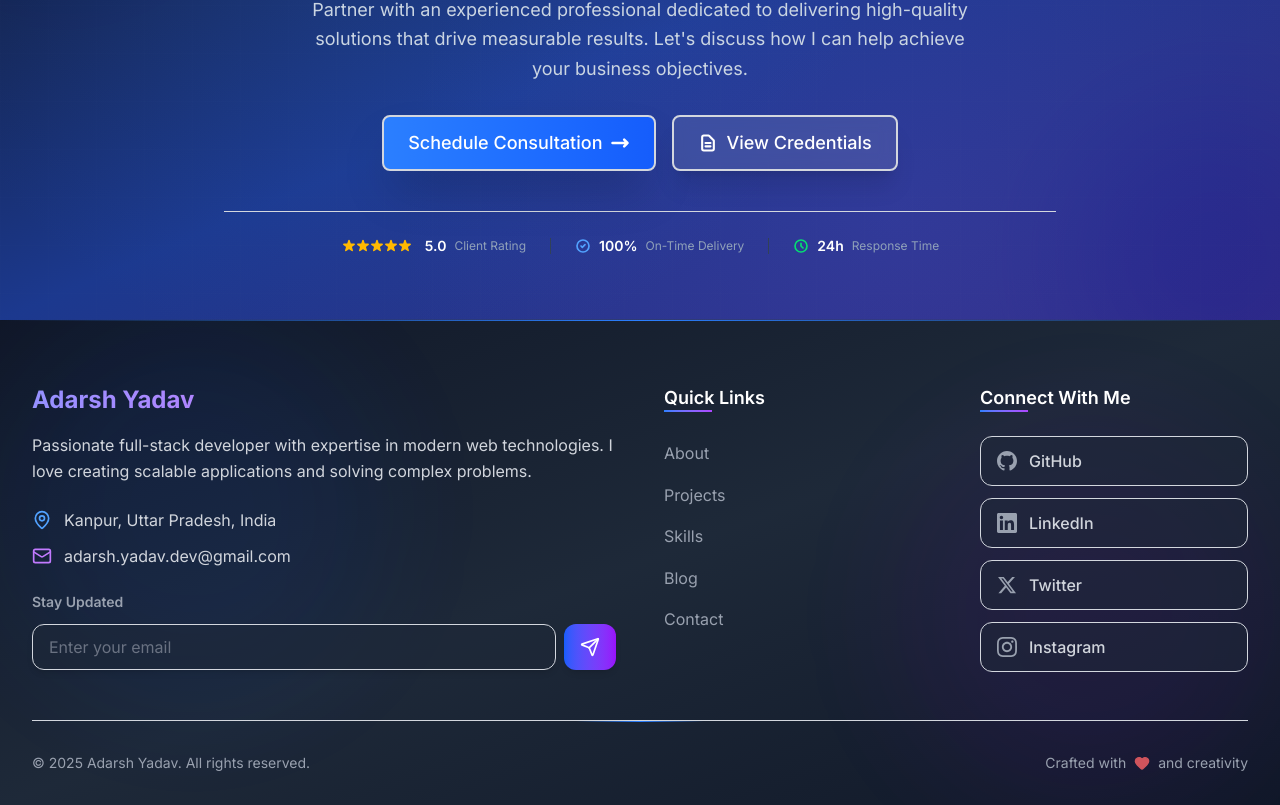
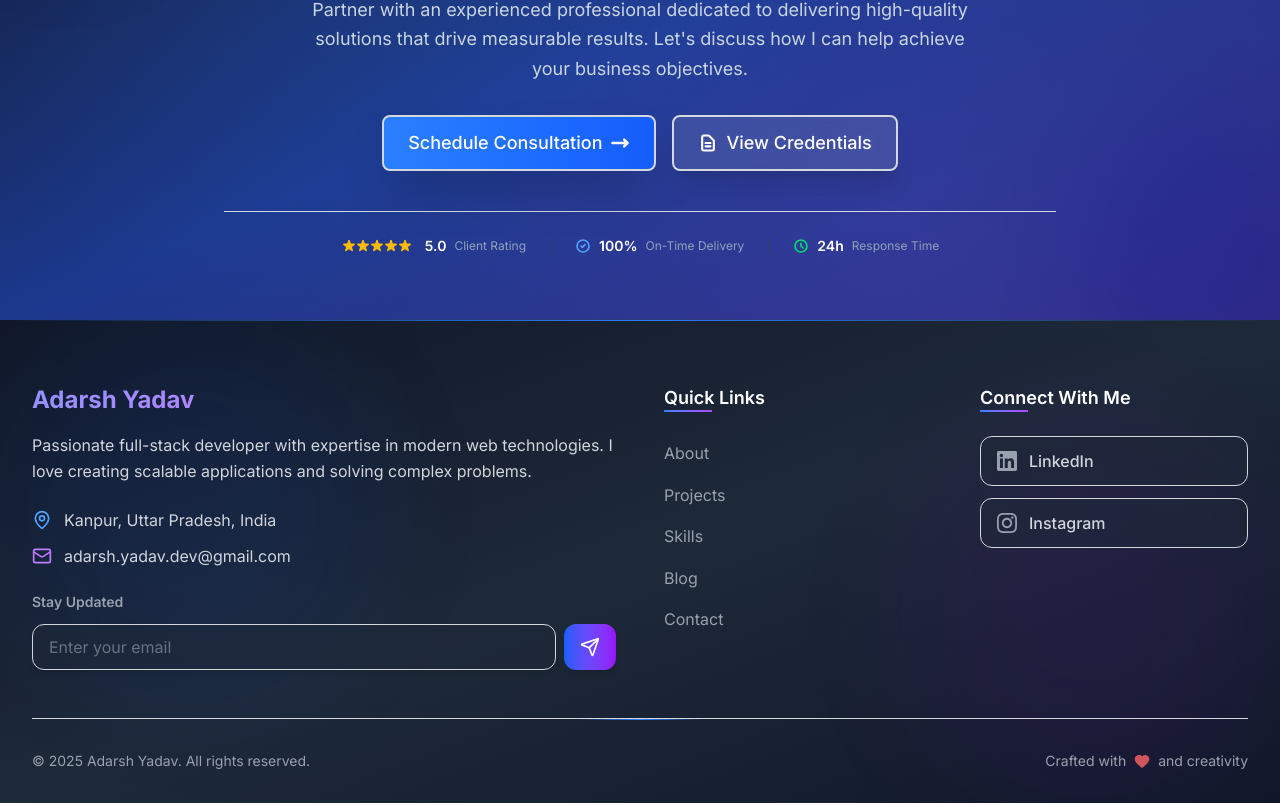
Before and after one commit to Adarsh-Yadav01/adarsh-portfolio, a Next.js app: page / in a window 1280 px wide. Shown: the part 3583-4388 px from the top of the page. Built offline with nearby package versions, Linux system fonts and the light colour scheme.

Commit message:
Updated social links

```diff
--- a/src/data/social-links.js
+++ b/src/data/social-links.js
@@ -1,25 +1,13 @@
 export const socialLinks = [
   {
-    name: 'GitHub',
-    url: 'https://github.com/adarshyadav',
-    icon: 'Github',
-    color: '#333'
-  },
-  {
     name: 'LinkedIn',
-    url: 'https://linkedin.com/in/adarshyadav',
+    url: 'https://www.linkedin.com/in/adarsh-yadav011?utm_source=share_via&utm_content=profile&utm_medium=member_android',
     icon: 'Linkedin',
     color: '#0077B5'
   },
   {
-    name: 'Twitter',
-    url: 'https://twitter.com/adarshyadav',
-    icon: 'Twitter',
-    color: '#1DA1F2'
-  },
-  {
     name: 'Instagram',
-    url: 'https://instagram.com/adarshyadav',
+    url: 'https://www.instagram.com/adarsh_.yadav._?igsh=OWQyM2NyMG5nOW9w',
     icon: 'Instagram',
     color: '#E4405F'
   }
```
